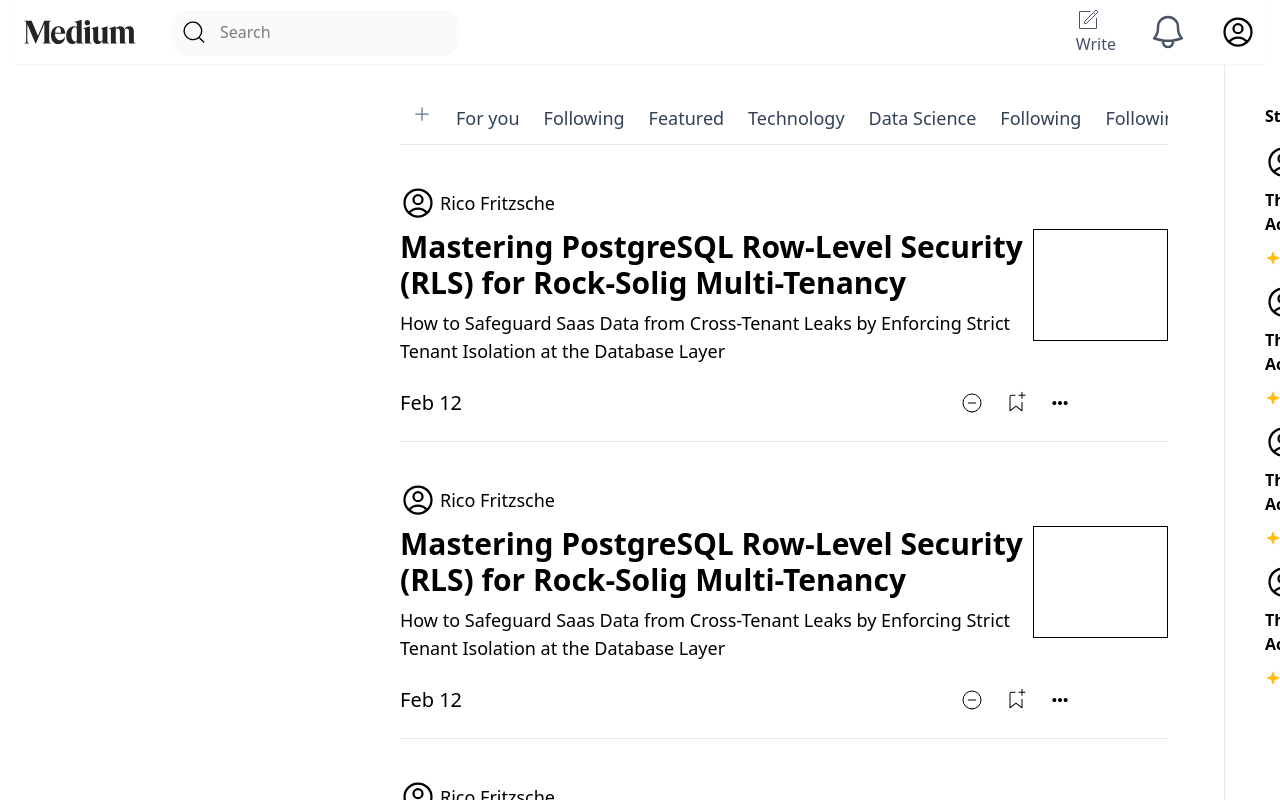
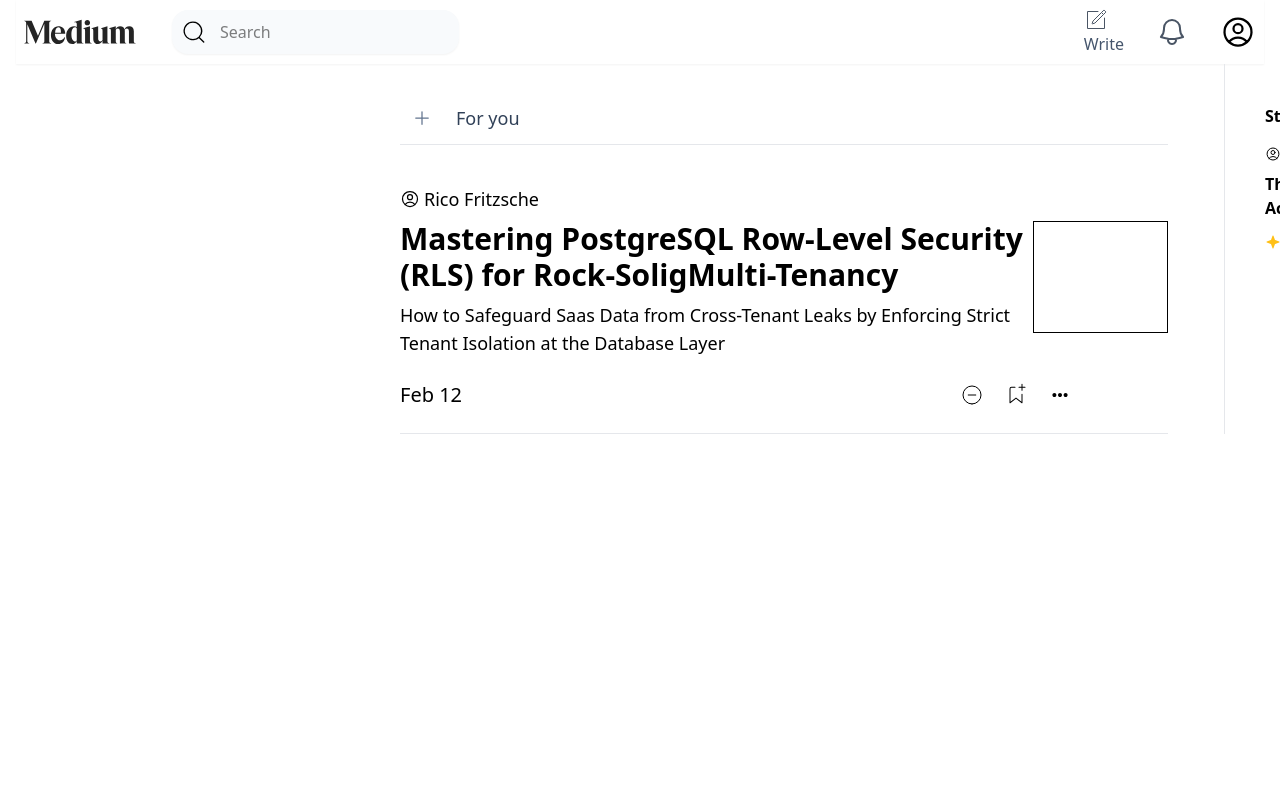
Before and after one commit to samxyzdev/medium, a Next.js app in the folder apps/web/: page / in a window 1280 px wide. Shown: the top 800 px of the page. Built offline with nearby package versions, Linux system fonts and the light colour scheme.

Commit message:
make dynamic

```diff
--- a/apps/web/app/page.tsx
+++ b/apps/web/app/page.tsx
@@ -7,42 +7,49 @@ export default function Home() {
       <TopBar />
       <div className="flex gap-5 ">
         <div className="ml-4">
-          <TabBar />
-          <BlogCard />
-          <BlogCard />
-          <BlogCard />
-          <BlogCard />
+          <TabBar tabName="For you" />
+          <BlogCard
+            authorName={"Rico Fritzsche"}
+            title={
+              "Mastering PostgreSQL Row-Level Security (RLS) for Rock-SoligMulti-Tenancy"
+            }
+            description={
+              "How to Safeguard Saas Data from Cross-Tenant Leaks by Enforcing Strict Tenant Isolation at the Database Layer"
+            }
+          />
         </div>
         <div className="pt-10 border-l border-gray-200 pl-10 hidden lg:block">
           <div className="font-bold">Staff Picks</div>
-          <RightCard />
-          <RightCard />
-          <RightCard />
-          <RightCard />
+          <RightCard
+            authorName={"James Horton, Ph.D"}
+            title={
+              "Things You Learn From Skimming 1350 Academy Jouranl Articles"
+            }
+          />
         </div>
       </div>
     </div>
   );
 }
 
-function BlogCard() {
+interface BlogCard {
+  authorName: string;
+  title: string;
+  description: string;
+}
+
+function BlogCard({ authorName, title, description }: BlogCard) {
   return (
     <div className="md: mx-9  lg:w-3xl lg:ml-96">
       <div className="border-b pb-6 border-gray-200">
         <div className="flex items-center pt-10">
-          <ProfileSvg />
-          <div className="text-sm pl-1 md:text-lg">Rico Fritzsche</div>
+          <ProfileSvg size="size-5" />
+          <div className="text-sm pl-1 md:text-lg">{authorName}</div>
         </div>
         <div className="flex pt-2">
           <div>
-            <div className="font-extrabold text-2xl md:text-3xl">
-              Mastering PostgreSQL Row-Level Security (RLS) for Rock-Solig
-              Multi-Tenancy
-            </div>
-            <div className="pt-2 md:text-lg">
-              How to Safeguard Saas Data from Cross-Tenant Leaks by Enforcing
-              Strict Tenant Isolation at the Database Layer
-            </div>
+            <div className="font-extrabold text-2xl md:text-3xl">{title}</div>
+            <div className="pt-2 md:text-lg">{description}</div>
           </div>
           <div className="w-60 h-28 border">{/* image url */}</div>
         </div>
@@ -118,18 +125,21 @@ function MoreSvg() {
 }
 // ----------- Code for Right Bar ---------------------
 
-function RightCard() {
+interface RightCard {
+  authorName: string;
+  title: string;
+}
+
+function RightCard({ authorName, title }: RightCard) {
   return (
     <div className="w-80">
       <div className="flex pt-4 items-center gap-1">
         <div>
-          <ProfileSvg />
+          <ProfileSvg size="size-4" />
         </div>
-        <div className="text-slate-700 text-sm">James Horton, Ph.D</div>
+        <div className="text-slate-700 text-sm">{authorName}</div>
       </div>
-      <div className="font-extrabold pt-2 text-md">
-        Things You Learn From Skimming 1350 Academy Jouranl Articles
-      </div>
+      <div className="font-extrabold pt-2 text-md">{title}</div>
       <div className="flex pt-3 items-center gap-4">
         <div>
           <StarSvg />
@@ -159,19 +169,13 @@ function StarSvg() {
 
 // ----------- Code for TAB Bar ------------
 
-function TabBar() {
+function TabBar({ tabName }: { tabName: string }) {
   return (
-    <div className="scrollbar-hidden scroll-smooth overflow-hidden overflow-x-auto w-3xl flex gap-6 p-3 pt-10 border-b border-gray-200 text-xl  sm:text-lg md:mx-9 lg:ml-96">
+    <div className="scrollbar-hidden scroll-smooth overflow-hidden overflow-x-auto w-3xl flex items-center gap-6 p-3 pt-10 border-b border-gray-200 text-xl  sm:text-lg md:mx-9 lg:ml-96">
       <div>
         <PlusSvg />
       </div>
-      <div className="text-slate-700 flex-shrink-0 ">For you</div>
-      <div className="text-slate-700 flex-shrink-0 ">Following</div>
-      <div className="text-slate-700 flex-shrink-0 ">Featured</div>
-      <div className="text-slate-700 flex-shrink-0 ">Technology</div>
-      <div className="text-slate-700 flex-shrink-0 ">Data Science</div>
-      <div className="text-slate-700 flex-shrink-0 ">Following</div>
-      <div className="text-slate-700 flex-shrink-0 ">Following</div>
+      <div className="text-slate-700 flex-shrink-0 ">{tabName}</div>
     </div>
   );
 }
@@ -219,11 +223,11 @@ function TopBar() {
             <SearchSvg />
           </div>
         </div>
-        <div className="w-10">
+        <div className="w-10 sm:w-8 md:w-8">
           <BellSvg />
         </div>
         <div>
-          <ProfileSvg />
+          <ProfileSvg size="size-9" />
         </div>
       </div>
     </div>
@@ -324,7 +328,7 @@ function BellSvg() {
   );
 }
 
-function ProfileSvg() {
+function ProfileSvg({ size }: { size: string }) {
   return (
     <svg
       xmlns="http://www.w3.org/2000/svg"
@@ -332,7 +336,7 @@ function ProfileSvg() {
       viewBox="0 0 24 24"
       strokeWidth="1.5"
       stroke="currentColor"
-      className="size-9"
+      className={size}
     >
       <path
         strokeLinecap="round"
```
